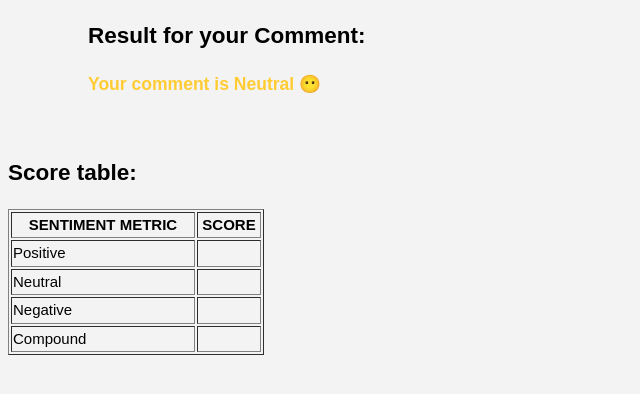
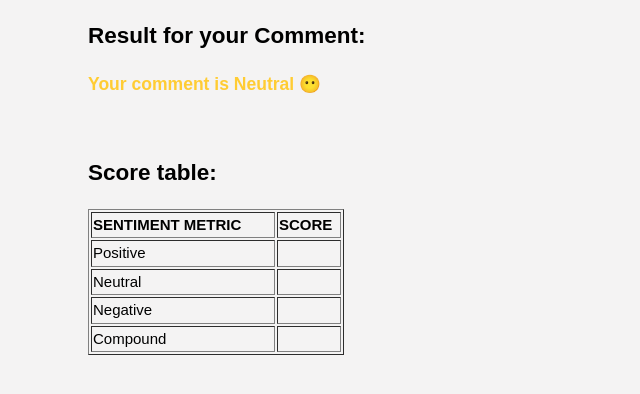
Before and after one commit to RozWhite/NLP_Sentiment_Deployment-Heroku-, a Flask app: template templates/result.html in a window 1280 px wide. Shown: the part 161-555 px from the top of the page, without its empty margins (0-640 px from the left). Run offline with Flask 2, Linux system fonts and the light colour scheme; the template is opened without the code that fills it, so the values that code supplies are empty.

Commit message:
Working on result page align

```diff
--- a/static/style.css
+++ b/static/style.css
@@ -70,3 +70,8 @@ header h2{
 	margin-right: 80px;
 	text-align: left;
 }
+.score{
+	margin-left: 80px;
+	margin-right: 80px;
+	text-align: left;
+}
--- a/templates/result.html
+++ b/templates/result.html
@@ -28,7 +28,7 @@
 	</div>
 	<br>
 
-	<div class="">
+	<div class="score">
 	<h2>Score table: </h2>
 	<table  border="1" id="score" class="fixed_headers" style="table-layout:fixed">
 		<tr>
```
